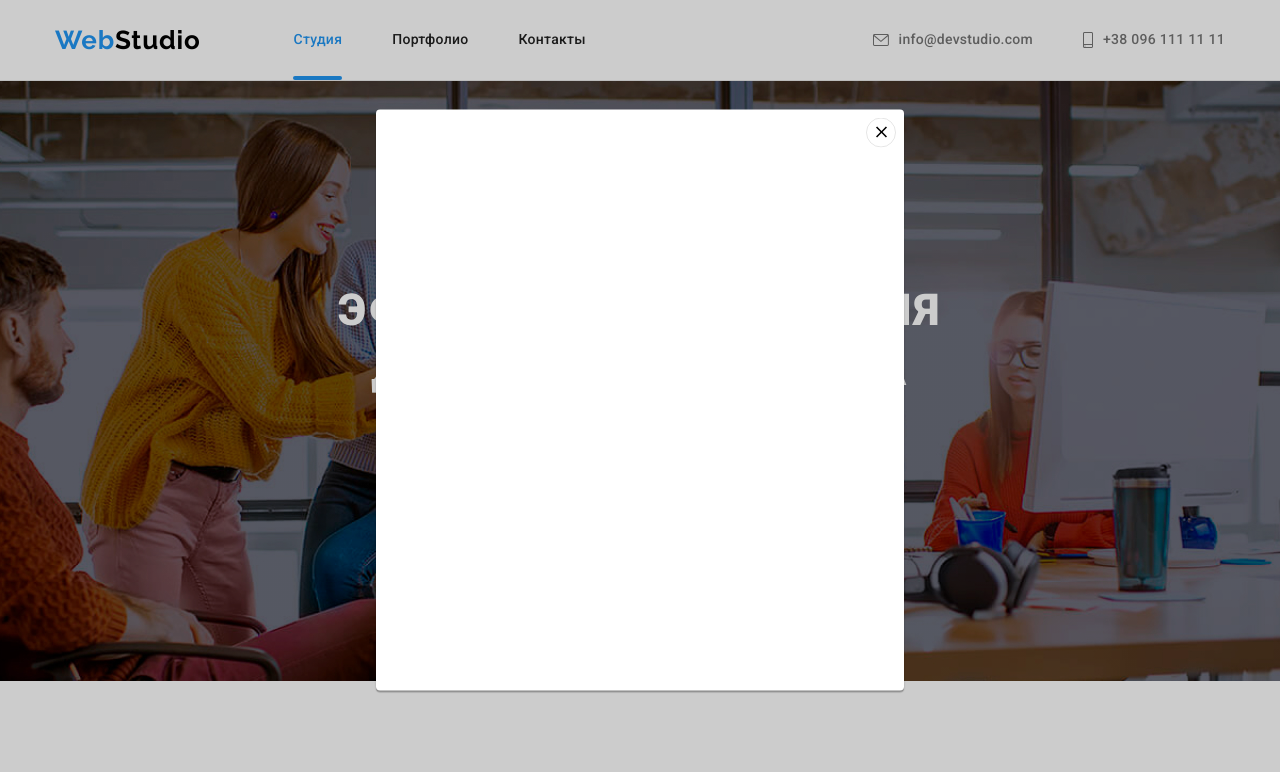
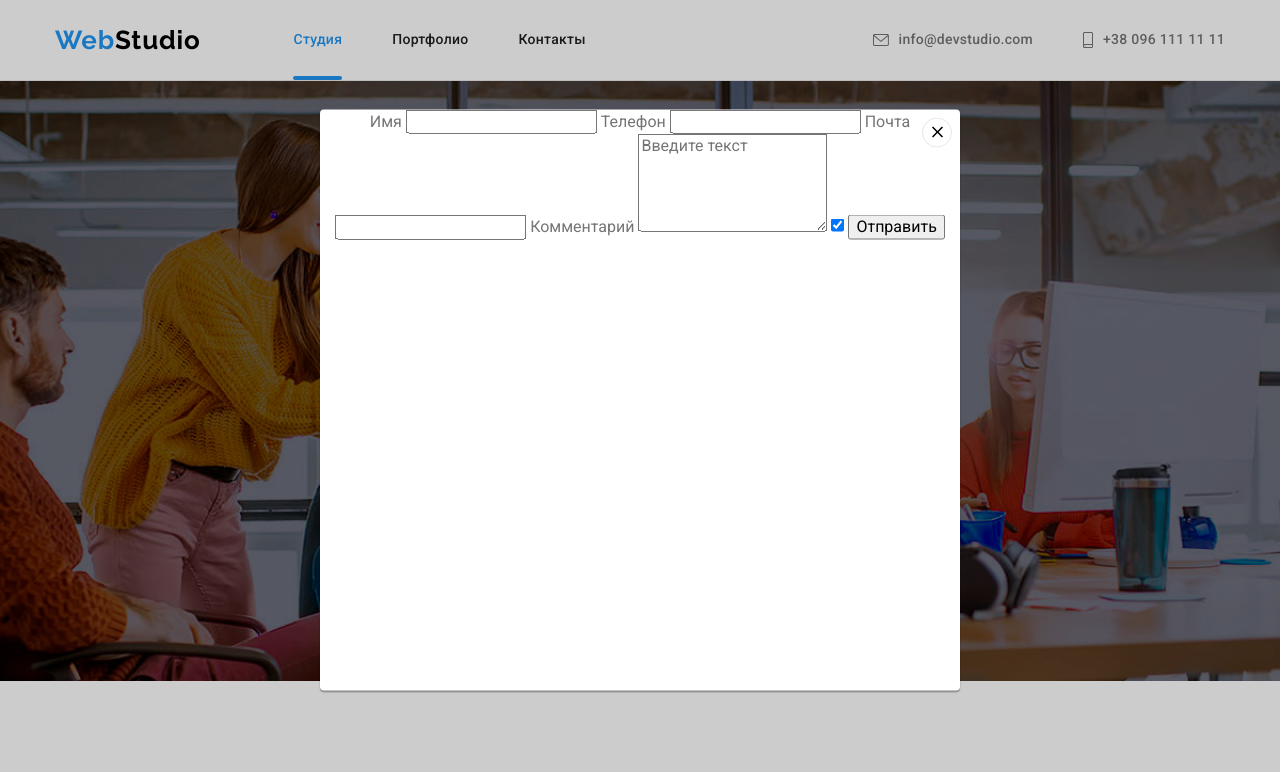
Before and after one commit to tanyazharik/goit-markup-hw-06, a plain HTML site: page index.html in a window 1280 px wide. Both pictures are taken after a click on the button "Заказать услугу". Shown: the top 772 px of the page. Drawn offline with nearby package versions, Linux system fonts and the light colour scheme.

Commit message:
сохраняет модалку

```diff
--- a/index.html
+++ b/index.html
@@ -78,6 +78,37 @@
           <div class="modal">
 
         <button type="button" class="icon-close" data-modal-close></button>
+        <form>
+
+        <label for="name">
+            Имя
+            <input type="text" name="имя" />
+        </label>
+
+        <label>
+            Телефон
+            <input type="tel" name="phone_number" />
+        </label>
+
+        <label>
+            Почта
+            <input type="email" name="email" />
+        </label>
+
+        <label for="">Комментарий
+         <textarea name="" id=" " rows="5" placeholder="Введите текст"></textarea>
+
+        </label>
+
+        <label>
+            <input type="checkbox" name="" value="" checked />
+
+        </label>
+        <button type="submit">Отправить</button>
+    </form>
+
+
+        </form>
                     </div>
           </div>
                   </section>
@@ -413,7 +444,7 @@
             </div>
             <div class="form-field">
             <label>
-                <input type="email" name="email" placeholder="E-mail" autofocus />
+                <input type="email" name="email" placeholder="E-mail" />
             </label>
             </div>
             <div class="form-field">
```
Also changed, not shown: portfolio.html (+1 -1 lines).
